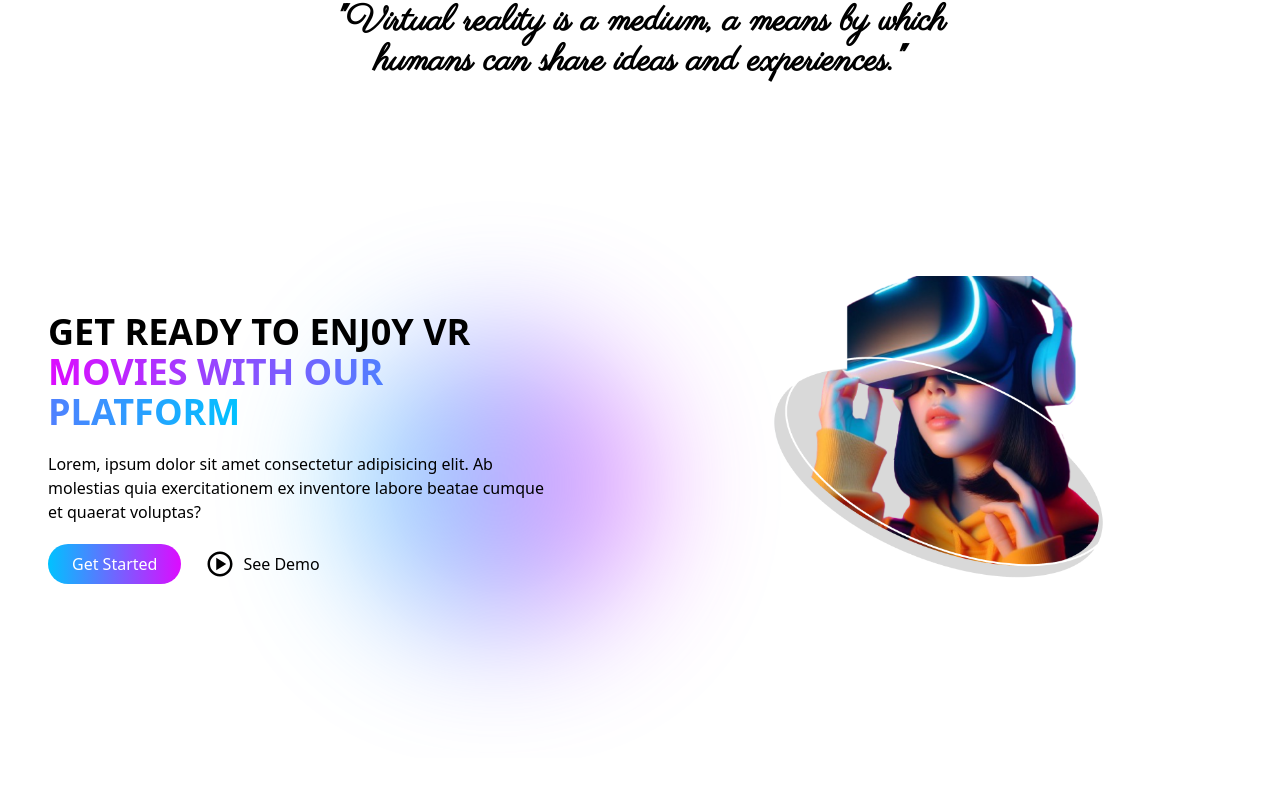
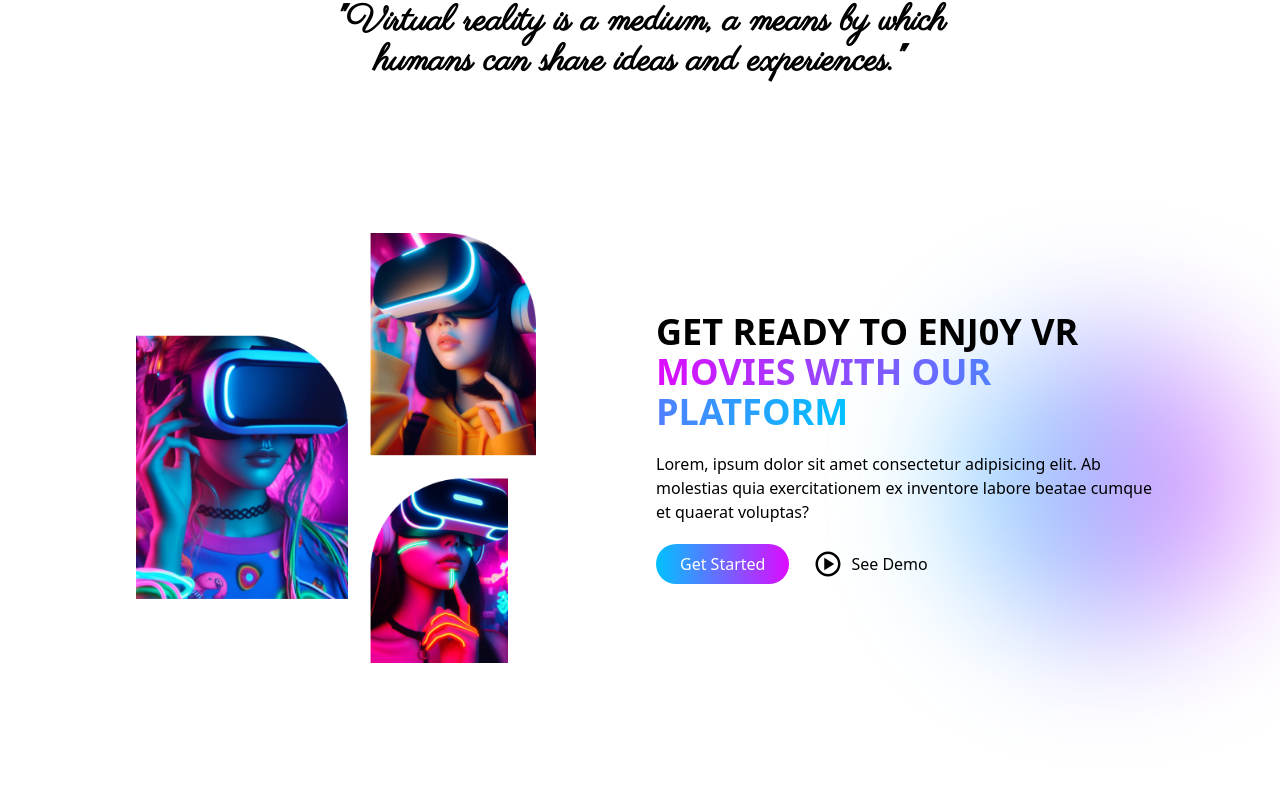
Before and after one commit to G3RGES/metaverse-web, a React (Vite) app: page / in a window 1280 px wide. Shown: the part 818-1620 px from the top of the page. Before the commit the page ends 1576 px from the top, so only its background shows below. Built offline with nearby package versions, Linux system fonts and the light colour scheme.

Commit message:
Update Banner.jsx

```diff
--- a/src/Components/Banner.jsx
+++ b/src/Components/Banner.jsx
@@ -10,10 +10,50 @@
 const Banner = () => {
   return (
     <div className="py-12 sm:py-0 relative">
-      <div className="container">
-        <div className="grid ">
+      <div className="container min-h-[620px] flex items-center ">
+        <div className="grid grid-cols-1 sm:grid-cols-2 gap-8 place-items-center ">
           {/* image section */}
+          <div>
+            <img
+              className=" w-full max-w-[400px] "
+              src={BannerPng}
+              alt="banner_img"
+            />
+          </div>
           {/* text section */}
+          <div className="lg:pr-20 relative">
+            <div className="relative z-10 space-y-5">
+              <h1 className="text-4xl font-semibold ">
+                GET READY TO ENJ0Y VR{" "}
+                <span
+                  className="bg-clip-text text-transparent bg-gradient-to-l from-primary
+                to-secondary"
+                >
+                  MOVIES WITH OUR PLATFORM
+                </span>
+              </h1>
+
+              <p data-aos="fade-up" data-aos-delay="300">
+                Lorem, ipsum dolor sit amet consectetur adipisicing elit. Ab
+                molestias quia exercitationem ex inventore labore beatae cumque
+                et quaerat voluptas?
+              </p>
+
+              <div className="flex gap-6">
+                <button className="primary-btn">Get Started</button>
+                <button className="flex items-center gap-2">
+                  <BiPlayCircle className="text-3xl" />
+                  See Demo
+                </button>
+              </div>
+            </div>
+            {/* backgrond color blob */}
+            <div
+              className="h-[300px] w-[300px] bg-gradient-to-r from-primary to-secondary
+            rounded-full absolute
+            bottom-[-50px] left-[300px] blur-3xl opacity-50"
+            ></div>
+          </div>
         </div>
       </div>
     </div>
```
